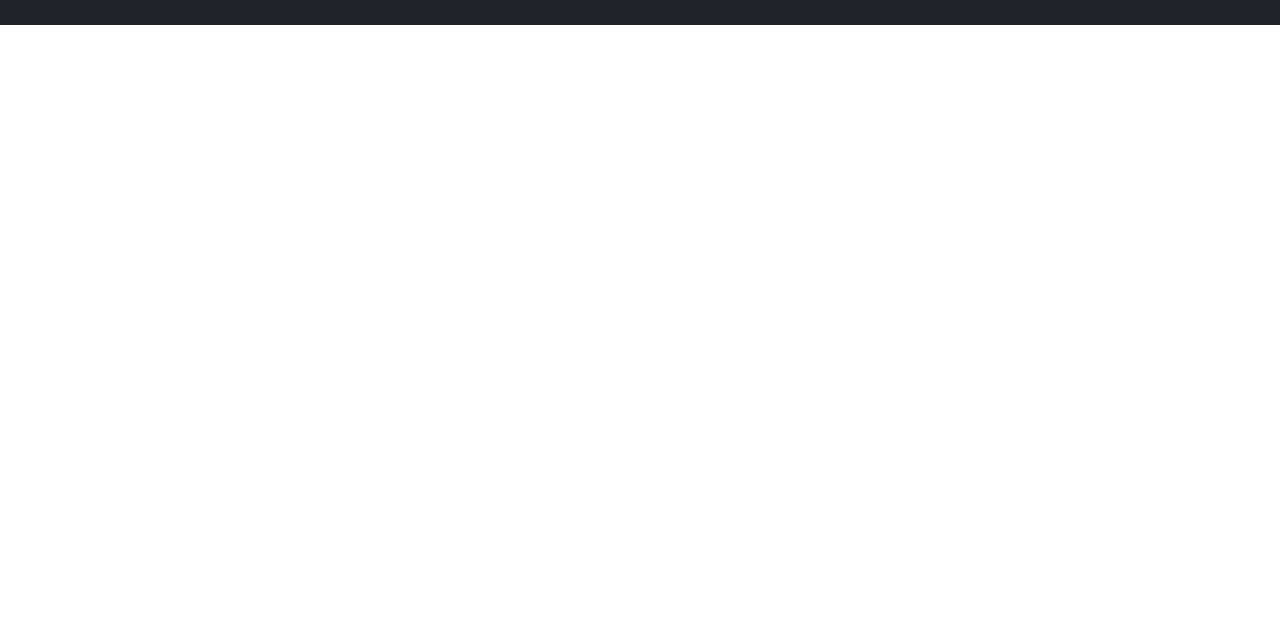
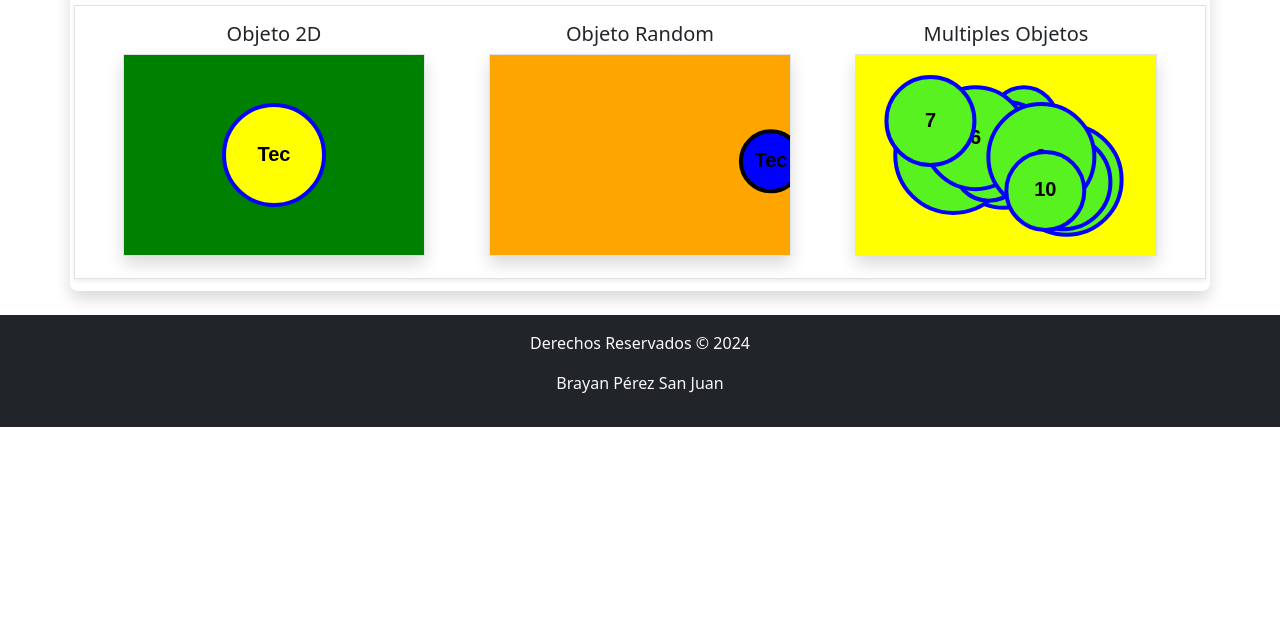
Before and after one commit to Brayansanjuan12/intro-poo-canvas, a plain HTML site: page index.html in a window 1280 px wide. Shown: the part 167-800 px from the top of the page. Drawn offline with nearby package versions, Linux system fonts and the light colour scheme.

Commit message:
Inicio de Proyecto

```diff
--- a/index.html
+++ b/index.html
@@ -4,20 +4,37 @@
     <meta charset="UTF-8">
     <meta name="viewport" content="width=device-width, initial-scale=1.0">
     <link href="https://cdn.jsdelivr.net/npm/bootstrap@5.3.0/dist/css/bootstrap.min.css" rel="stylesheet">
-    <title>POO Graficos 2D</title>
+    <title>Objetos 2D</title>
 </head>
 <body>
 
     <header>
         <nav class="navbar navbar-expand-lg navbar-dark bg-dark">
             <div class="container">
-                <a class="navbar-brand" href="#">GRAFICOS 2D</a>
+                <a class="navbar-brand" href="#">Objetos 2D OPP</a>
         </nav>
     </header>
+<br>
+    <main class="container flex-column mt-3 shadow rounded-3 p-1">
+        <div class="d-flex justify-content-center d-flex flex-row bd-highlight mb-3">
+           <h1>Objetos 2D Mediante OOP</h1>
+        </div>
 
-
-
-
+        <div class="d-flex flex-row shadow-sm mb-2 border p-3 justify-content-around">
+            <div>
+                <h5 class="text-center">Objeto 2D</h5>
+                <canvas class="border shadow" id="canvasOPP"></canvas>
+            </div>
+            <div>
+                <h5 class="text-center">Objeto Random</h5>
+                <canvas class="border shadow" id="canvasmovi"></canvas>
+            </div>
+            <div>
+                <h5 class="text-center">Multiples Objetos</h5>
+                <canvas class="border shadow" id="canvasMultiple"></canvas>
+            </div>
+        </div>
+    </main>
 <br>
     <footer class="bg-dark text-light text-center py-3">
         <p>Derechos Reservados &copy; 2024</p>
--- a/js/main.js
+++ b/js/main.js
@@ -1,67 +1,94 @@
-const canvas = document.getElementById("canvas");
 
-const ctx = canvas.getContext("2d");
+// ------------------------------------- PRIMER CANVAS ----------------------------------------------------------- //
 
+const canvasOOP = document.getElementById("canvasOOP");
+const ctx = canvasOPP.getContext("2d");
 
-const window_height = window.innerHeight;
-
-const window_width = window.innerWidth;
-
-
-canvas.height = window_height;
-
-canvas.width = window_width;
-
-
-canvas.style.background = "#ff8";
-
+canvasOPP.height = "200"
+canvasOPP.width = "300"
+canvasOPP.style.background = "green";
 
 class Circle {
-
-  constructor(x, y, radius, color, text) {
-
+    // Carga los valores determinados del objeto
+    constructor(x, y, radius, color, text, backcolor) {
         this.posX = x;
-
         this.posY = y;
-
         this.radius = radius;
-
         this.color = color;
-
         this.text = text;
-
+        this.backcolor = backcolor;
     }
 
-
     draw(context) {
-
         context.beginPath();
 
+        // Rellena el círculo con el color de fondo
+        context.fillStyle = this.backcolor;
+        context.arc(this.posX, this.posY, this.radius, 0, Math.PI * 2, false);
+        context.fill();
 
         context.strokeStyle = this.color;
-
-    context.textAlign = "center" ;
-
-    context.textBaseline="middle";
-
-    context.font = "20px Arial";
-
-    context.fillText(this.text,this.posX, this.posY);
-
-
-    context.lineWidth=2;
-
+        context.lineWidth = 4; // Para poner más grosor a la línea
         context.arc(this.posX, this.posY, this.radius, 0, Math.PI * 2, false);
-
         context.stroke();
 
+        context.textAlign = "center"; // Alineación horizontal
+        context.textBaseline = "middle"; // Alineación vertical
+        context.font = "bold 20px Arial";
+        context.fillStyle = "black"; // Cambia el color del texto si lo deseas
+
+        // Renderiza un texto en el centro del objeto
+        context.fillText(this.text, this.posX, this.posY);
         context.closePath();
-
+    }
 }
 
+// Crear el círculo con un color de fondo específico y dibujarlo en el canvas
+let miCirculo = new Circle(150, 100, 50, 'blue', 'Tec', 'yellow');
+miCirculo.draw(ctx);
+
+// ------------------------------------- SEGUNDO CANVAS ----------------------------------------------------------- //
+
+const canvasMovi = document.getElementById("canvasmovi");
+const ctxMovi = canvasMovi.getContext("2d");
+
+canvasMovi.height = 200; // No es necesario usar comillas para números
+canvasMovi.width = 300; // No es necesario usar comillas para números
+canvasMovi.style.background = "orange";
+
+let randomX = Math.random() * canvasMovi.width;
+let randomY = Math.random() * canvasMovi.height;
+let randomRadius = Math.floor(Math.random() * 100 + 30);
+
+let miCirculoMovimiento = new Circle(randomX, randomY, randomRadius, 'black', 'Tec','blue');
+miCirculoMovimiento.draw(ctxMovi);
+
+// ---------------------------------- TERCER CANVAS -------------------------------------------------- //
+
+function validPlacement(x, y, radius, canvas) {
+    return (x - radius > 0 && x + radius < canvas.width &&
+            y - radius > 0 && y + radius < canvas.height);
 }
 
+const canvasMultiple = document.getElementById("canvasMultiple");
+const ctxMultiple = canvasMultiple.getContext("2d");
 
-let miCirculo = new Circle(100, 100, 50, 'red', 'Tec');
+canvasMultiple.width = 300;
+canvasMultiple.height = 200;
+canvasMultiple.style.background = "yellow";
+let arrayCircle = [];
 
-miCirculo.draw(ctx);
+// Generar y dibujar círculos
+for (let i = 0; i < 10; i++) {
+    let randomRadius, randomX, randomY;
+
+    do {
+        randomRadius = Math.floor(Math.random() * 30 + 30);
+        randomX = Math.random() * (canvasMultiple.width - 2 * randomRadius) + randomRadius;
+        randomY = Math.random() * (canvasMultiple.height - 2 * randomRadius) + randomRadius;
+    } while (!validPlacement(randomX, randomY, randomRadius, canvasMultiple));
+
+    let newCircle = new Circle(randomX, randomY, randomRadius, "blue", i + 1, 'rgb(88, 242, 32)');
+    arrayCircle.push(newCircle);
+    newCircle.draw(ctxMultiple);
+}
```
Lines whose indentation alone changed are shown as unchanged.
